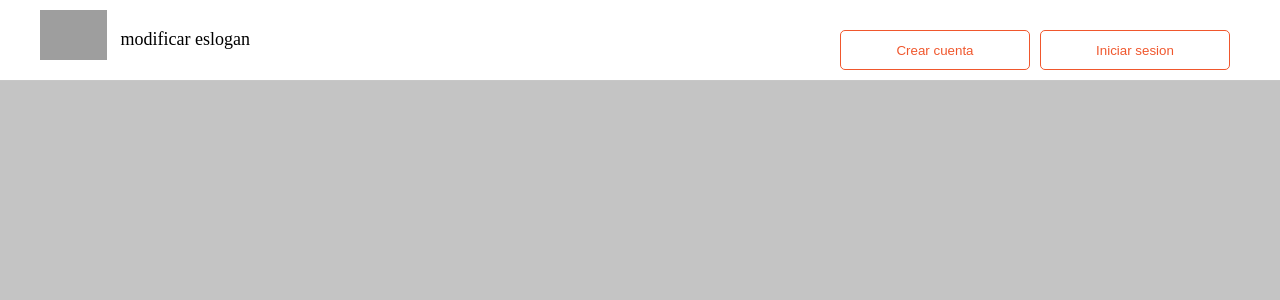
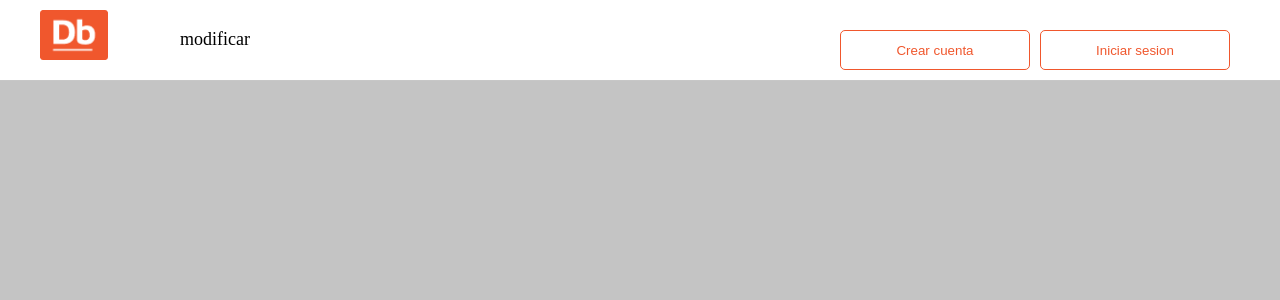
Before and after one commit to AdrianMoncada/Car-Rental, a React (Create React App) app in the folder frontEnd/carbooking/: page / in a window 1280 px wide. Shown: the top 300 px of the page. Built offline with nearby package versions, Linux system fonts and the light colour scheme; grey boxes are pictures that could not be loaded.

Commit message:
agregando ruta de la imagen de logo

```diff
--- a/frontEnd/carbooking/src/components/header.js
+++ b/frontEnd/carbooking/src/components/header.js
@@ -8,7 +8,7 @@ const Header = () =>{
       <Headers>
           <ContainerIcon>
              <Icon src="/logo1.png" alt='digitlB'/>
-             <p>modificar eslogan</p>
+             <p>modificar </p>
           </ContainerIcon>
 
           <ContainerBtn>
```
Also changed, not shown: frontEnd/carbooking/public/logo1.png (renamed from frontEnd/carbooking/assets/logo1.png).
